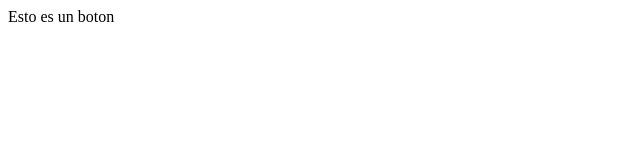
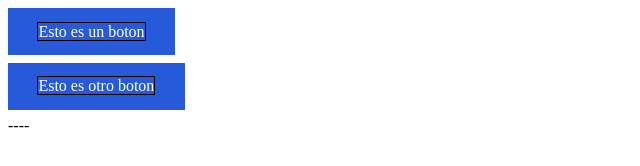
Before and after one commit to samygp/demo-anayantzin, a plain HTML site: page index.html in a window 1280 px wide. Shown: the whole page, without its empty margins (0-640 px from the left). Drawn offline with Linux system fonts and the light colour scheme.

Commit message:
ya parecen botones

```diff
--- /dev/null
+++ b/estilos.css
@@ -0,0 +1,18 @@
+.boton {
+    background-color: rgb(39, 90, 218);
+    width: fit-content;
+
+    padding-top: 2ex;
+    padding-bottom: 2ex;
+    padding-left: 4ex;
+    padding-right: 4ex;
+
+    margin-bottom: 1ex;
+}
+
+.contenido {
+    border: 1px solid black;
+    height: 100%;
+    width: 100%;
+    color: white;
+}
--- a/index.html
+++ b/index.html
@@ -1,7 +1,21 @@
+<!DOCTYPE html>
+
+<html>
+<link rel="stylesheet" href="estilos.css">
 <div>
     <div class="boton">
-      <span style="height: 100%; width: 100%;">
-      Esto es un boton
-      </span>
+        <span class="contenido">
+            Esto es un boton
+        </span>
     </div>
-  </div>
+    <div class="boton">
+        <span class="contenido">
+            Esto es otro boton
+        </span>
+    </div>
+    <div>
+        ----
+    </div>
+</div>
+
+</html>
```
